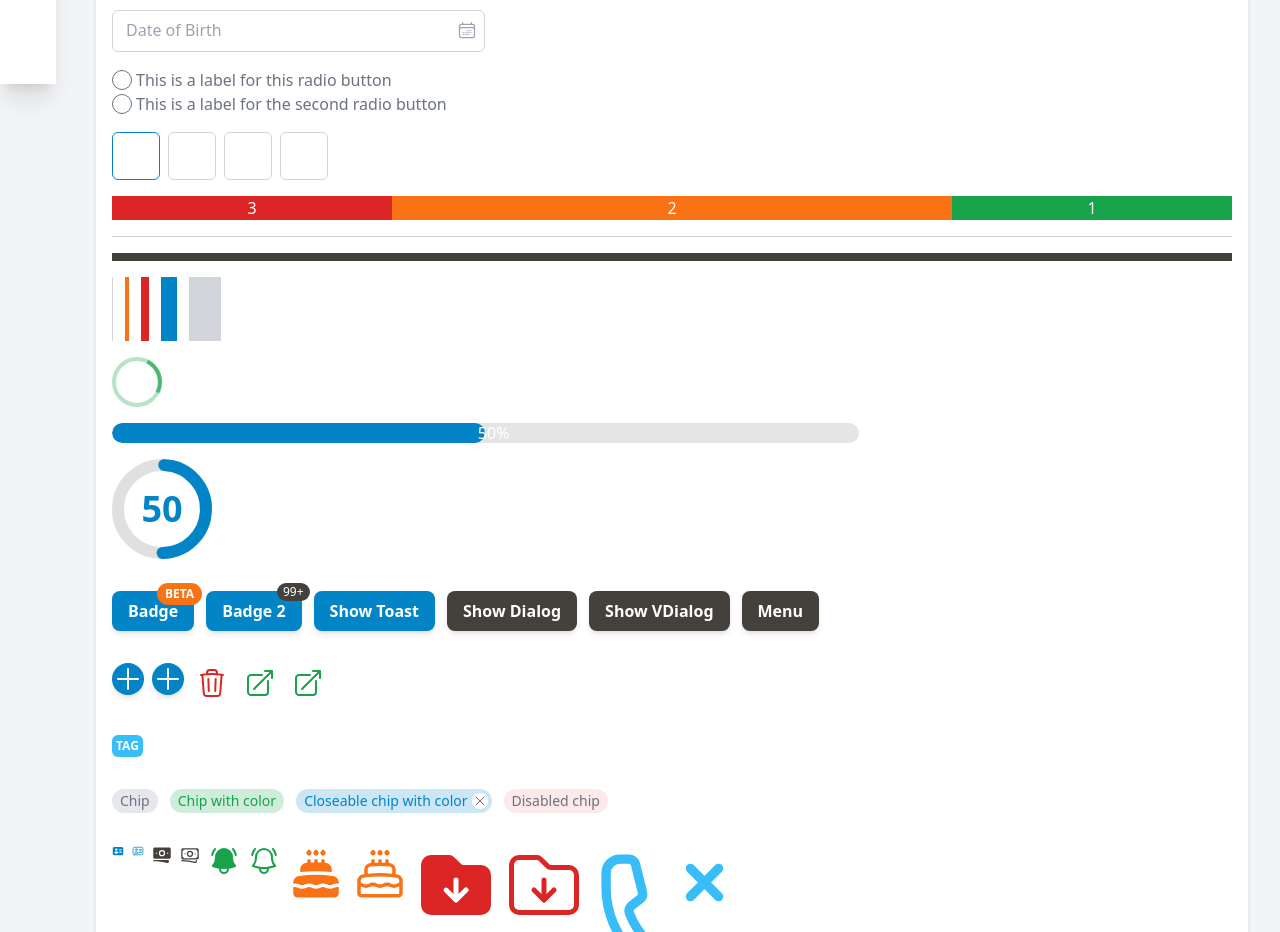
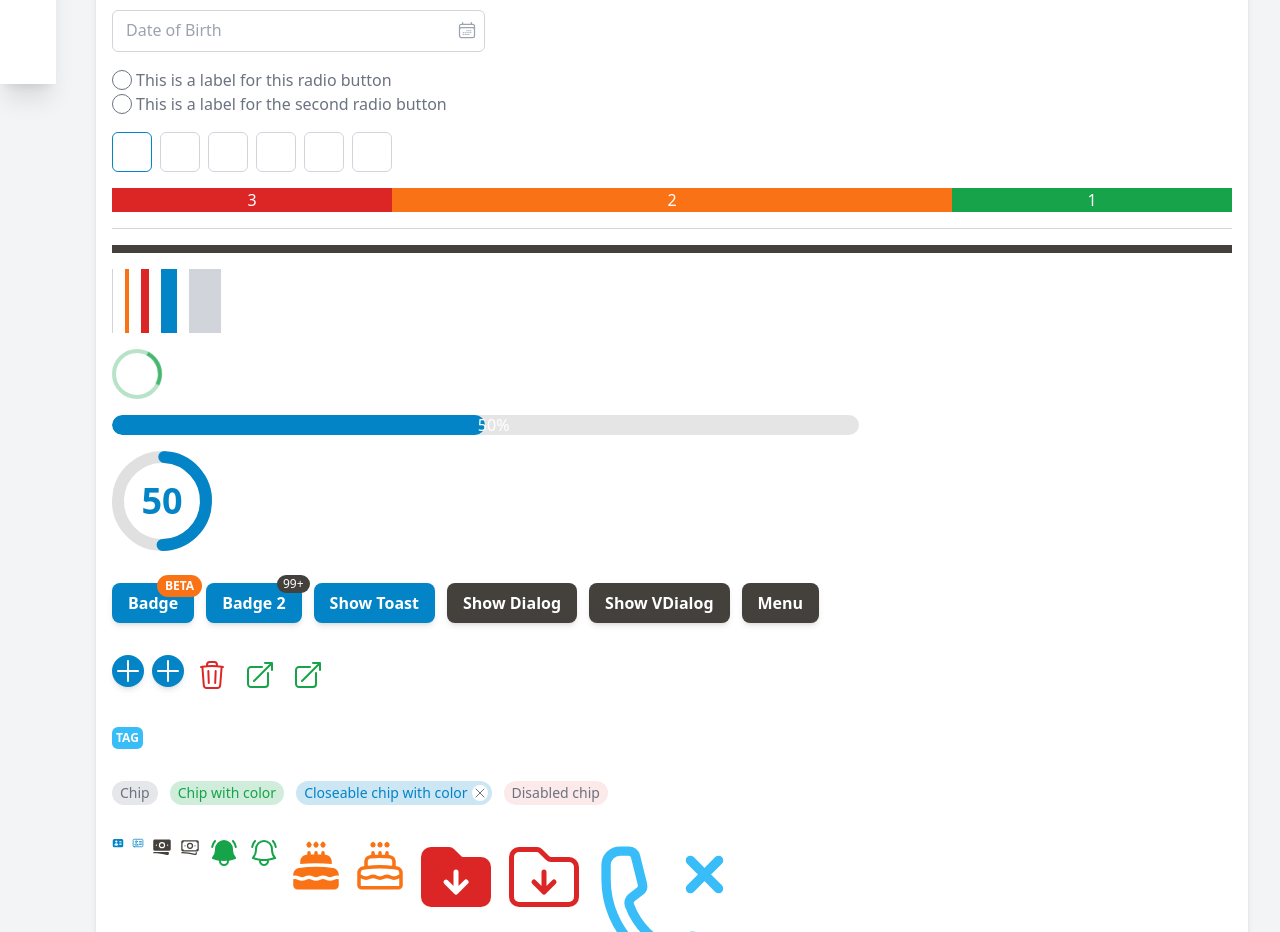
Before and after one commit to vue-loom/vue-loom, a Vue app: page / in a window 1280 px wide. Shown: the part 780-1712 px from the top of the page. Built offline with nearby package versions, Linux system fonts and the light colour scheme.

Commit message:
Updates to opt field, select && text field

```diff
--- a/sandbox/App.vue
+++ b/sandbox/App.vue
@@ -257,14 +257,18 @@
         },
     ];
 
-    const selectedStep: Ref<number | string> = ref('step_1');
-
     const showVDialog: Ref<boolean> = ref(false);
 
     const otpValue: Ref<string | null> = ref(null);
 
-    watch(() => otpValue.value, () => {
-      isLoading.value = true;
+    const otpUpdated = (): void => {
+        console.log(otpValue.value);
+    };
+
+    watch(() => otpValue.value, (val) => {
+        if (val.length === 6) {
+            isLoading.value = true;
+        }
     })
 </script>
 
@@ -437,7 +441,8 @@
                             </div>
 
                             <div>
-                                <VOTPField v-model="otpValue" :loading="isLoading"/>
+                                <VOTPField :length="6" v-model="otpValue" :loading="isLoading"
+                                           @update:modelValue="otpUpdated"/>
                             </div>
 
                             <VRow class="text-white" reverse>
--- a/src/components/OTPInput/VOTPField.vue
+++ b/src/components/OTPInput/VOTPField.vue
@@ -9,6 +9,7 @@
         length?: number,
         loading?: boolean,
         disabled?: boolean,
+        errorMessage?: string;
     }
 
     const props = withDefaults(defineProps<Props>(), {
@@ -17,23 +18,21 @@
         length: 4,
         loading: false,
         disabled: false,
+        errorMessage: '',
     });
 
-    const otpList: Ref<string[]> = ref([]);
+    const otpList: Ref<string[]> = ref(props.modelValue?.split('') || []);
+    const autofocus: Ref<number> = ref(0);
+    const innerErrorMessage: Ref<string> = ref(props.errorMessage);
 
-    interface Emits {
-        (event: 'update:modelValue', data: string | null): void;
-    }
+    watch((): string => props.errorMessage, (value): void => {
+        innerErrorMessage.value = value;
+    });
 
-    const emits = defineEmits<Emits>();
-
-    const autofocus: Ref<number> = ref(0);
-
-    const navigateThroughInput = (event: KeyboardEvent) => {
+    const navigateThroughInput = (event: KeyboardEvent): void => {
         if (event.key === 'Backspace') {
             if (autofocus.value > 0) {
                 autofocus.value--;
-                otpList.value.pop();
             }
         } else {
             if (autofocus.value < props.length - 1) {
@@ -42,12 +41,17 @@
         }
     }
 
-    watch(otpList.value, (value) => {
-        if (value.length === props.length && value[props.length - 1] !== '') {
-            emits('update:modelValue', value.join(""));
-        }
+    interface Emits {
+        (event: 'update:modelValue', data: string | null): void;
+    }
+
+    const emits = defineEmits<Emits>();
+
+    watch(otpList.value, (value): void => {
+        innerErrorMessage.value = '';
+
+        emits('update:modelValue', value.join(''));
     });
-
 </script>
 
 <template>
@@ -65,6 +69,9 @@
                 @keyup="navigateThroughInput"
             />
         </div>
+        <div class="pt-0.5 pl-1 text-red-600 text-xs" v-if="innerErrorMessage">
+            {{ innerErrorMessage }}
+        </div>
     </div>
 </template>
 
--- a/src/components/OTPInput/VOTPInput.vue
+++ b/src/components/OTPInput/VOTPInput.vue
@@ -12,7 +12,7 @@
     }
 
     const props = withDefaults(defineProps<Props>(), {
-        modelValue: null,
+        modelValue: '',
         color: 'primary',
         autofocus: false,
         loading: false,
@@ -23,22 +23,23 @@
     const innerAutofocus: Ref<boolean> = ref(props.autofocus);
     const textField: Ref<HTMLElement | null> = ref(null);
 
-    watch(() => props.autofocus, () => {
-        if (props.autofocus) {
+    watch((): boolean => props.autofocus, (value): void => {
+        if (value) {
             innerModelValue.value = '';
             textField.value?.focus();
         }
+
         innerAutofocus.value = props.autofocus;
     });
 
-    watch(() => props.loading, () => {
-        if (props.loading) {
+    watch((): boolean => props.loading, (value): void => {
+        if (value) {
             textField.value?.blur();
         }
     })
 
-    watch(() => props.disabled, () => {
-        if (props.disabled) {
+    watch((): boolean => props.disabled, (value): void => {
+        if (value) {
             textField.value?.blur();
         }
     })
@@ -49,26 +50,21 @@
 
     const emits = defineEmits<Emits>();
 
-    watch(() => innerModelValue.value, () => {
-        emits('update:modelValue', innerModelValue.value);
+    watch((): string | null => innerModelValue.value, (val): void => {
+        emits('update:modelValue', val);
     });
-
 </script>
 
 <template>
-    <div>
-        <div>
-            <input
-                ref="textField"
-                class="w-12 h-12 text-center border border-gray-300 focus:border ring-0 focus:ring-0 focus:outline-0 rounded-md text-2xl transition-all duration-150"
-                :class="resolveBorderFocus(color)"
-                type="text"
-                maxlength="1"
-                v-model="innerModelValue"
-                :autofocus="innerAutofocus"
-            >
-        </div>
-    </div>
+    <input
+        ref="textField"
+        class="w-10 h-10 text-center border border-gray-300 focus:border ring-0 focus:ring-0 focus:outline-0 rounded-md text-2xl transition-all duration-150"
+        type="text"
+        :maxlength="1"
+        :class="resolveBorderFocus(color)"
+        :autofocus="innerAutofocus"
+        v-model="innerModelValue"
+    >
 </template>
 
 <style scoped>
--- a/src/components/VMenu.vue
+++ b/src/components/VMenu.vue
@@ -113,7 +113,7 @@
                 <div
                     ref="menu"
                     v-show="open"
-                    class="fixed z-50 bg-white shadow-md sm:rounded-lg overflow-hidden border border-gray-200"
+                    class="fixed z-50 bg-white rounded-lg overflow-hidden border border-gray-200"
                     :class="[width !== 'w-full' ? width : '', alignmentClasses, contentClasses]"
                     @click="closeOnContent"
                 >
--- a/src/components/VSelect.vue
+++ b/src/components/VSelect.vue
@@ -14,13 +14,12 @@
 
     interface Props {
         modelValue: number | string | null;
-        items?: SelectItem[];
+        items: SelectItem[];
         itemValue?: string;
         itemName?: string;
         label?: string;
         errorMessage?: string;
         color?: 'primary' | 'secondary' | 'accent' | 'success' | 'warning' | 'danger';
-        multiple?: boolean;
         autofocus?: boolean;
         readonly?: boolean;
         searchable?: boolean;
@@ -34,7 +33,6 @@
         label: '',
         errorMessage: '',
         color: 'primary',
-        multiple: false,
         autofocus: false,
         readonly: false,
         searchable: false,
--- a/src/components/VTextField.vue
+++ b/src/components/VTextField.vue
@@ -6,7 +6,7 @@
         modelValue: string | number | null;
         label?: string;
         color?: string | 'primary' | 'secondary' | 'accent' | 'success' | 'warning' | 'danger';
-        type?: 'text' | 'password' | 'number',
+        type?: 'text' | 'password' | 'number' | 'email',
         autofocus?: boolean;
         readonly?: boolean;
         errorMessage?: string;
--- a/src/index.ts
+++ b/src/index.ts
@@ -43,6 +43,7 @@ import VRow from "./components/Grid/VRow.vue";
 import VCol from "./components/Grid/VRow.vue";
 import VImage from "./components/VImage.vue";
 import VIconButton from "./components/VIconButton.vue";
+import VOTPField from "./components/OTPInput/VOTPField.vue";
 
 import {useDialog} from "./composables/dialog";
 import {useToast} from "./composables/toast";
@@ -93,6 +94,7 @@ export {
     VCol,
     VImage,
     VIconButton,
+    VOTPField,
 
     useDialog,
     useToast,
```
